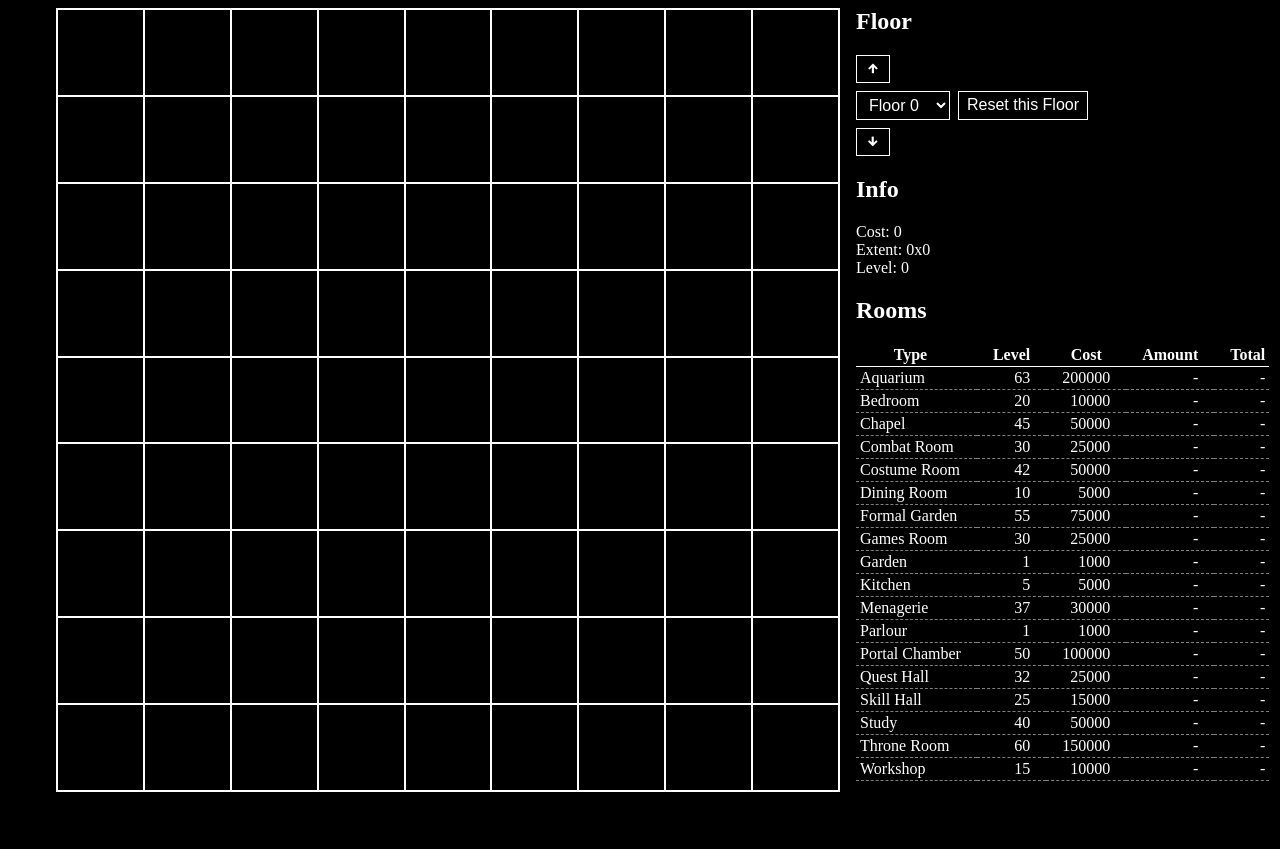
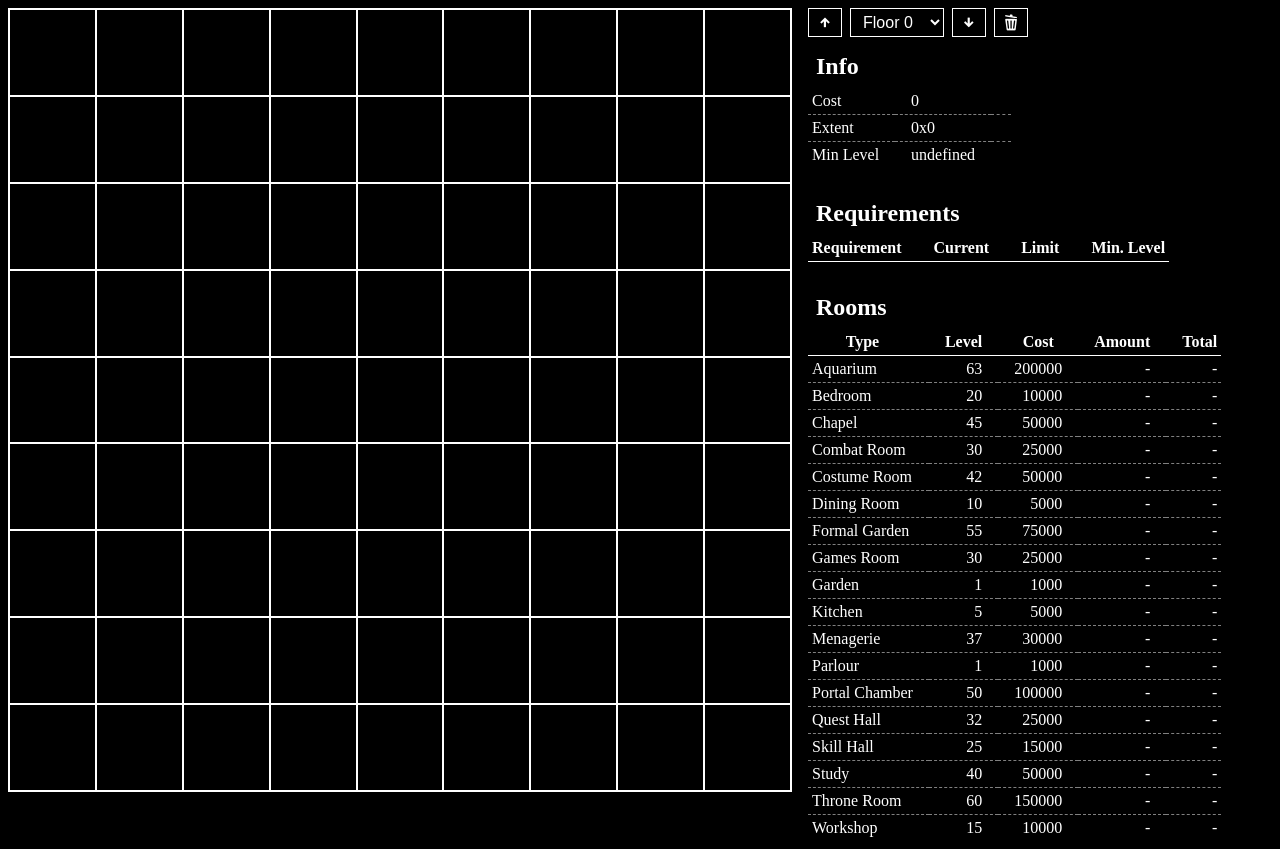
Before and after one commit to Valandur/rs-house-planner, a SvelteKit app: page / in a window 1280 px wide. Before the commit the page ends 800 px from the top, so only its background shows below. Built offline with nearby package versions, Linux system fonts and the light colour scheme.

Commit message:
feat: improve handling of screen sizes

```diff
--- a/src/routes/+layout.svelte
+++ b/src/routes/+layout.svelte
@@ -1,4 +1,6 @@
-<slot />
+<div class="container">
+	<slot />
+</div>
 
 <style lang="scss">
 	:global(html),
@@ -7,12 +9,23 @@
 		padding: 0;
 		background-color: black;
 		color: white;
-		width: 100vw;
-		height: 100vh;
-		display: flex;
-		flex-direction: row;
-		align-items: stretch;
 		font-size: 16px;
+	}
+
+	:global(h1),
+	:global(h2),
+	:global(h3),
+	:global(h4) {
+		margin: 0;
+		margin-bottom: 8px;
+		margin-left: 8px;
+		padding: 0;
+	}
+
+	:global(h2:not(:first-child)),
+	:global(h3:not(:first-child)),
+	:global(h4:not(:first-child)) {
+		margin-top: 32px;
 	}
 
 	:global(button) {
@@ -37,4 +50,23 @@
 		padding: 4px 8px;
 		font-size: 1rem;
 	}
+
+	.container {
+		display: flex;
+		flex-wrap: wrap;
+		overflow: auto;
+	}
+
+	@media (orientation: portrait) {
+		.container {
+			flex-direction: column;
+		}
+	}
+
+	@media (orientation: landscape) {
+		.container {
+			flex-direction: row;
+			align-items: flex-start;
+		}
+	}
 </style>
--- a/src/routes/+page.svelte
+++ b/src/routes/+page.svelte
@@ -18,8 +18,6 @@
 	$: extendedPlots = getExtendedPlots(plots);
 	$: extendedPlot = extendedPlots[floorIndex] || [];
 	$: stats = getStats(extendedPlots);
-
-	let showLevelDetails = false;
 
 	onMount(() => {
 		plots = parseUrl($page.url.searchParams);
@@ -58,7 +56,6 @@
 	};
 </script>
 
-<div class="container">
 <div class="map">
 	<div class="grid">
 		{#each extendedPlot as row, y}
@@ -131,53 +128,69 @@
 		{/if}
 	</div>
 </div>
-</div>
 
 <div
-	class="stats"
+	class="sidebar"
 	on:click={() => setSelected(null, null)}
 	on:keypress={() => setSelected(null, null)}
 >
-	<h2>Floor</h2>
-	<div>
-		<div style="margin-bottom: 8px">
-			<button disabled={floor >= MAX_FLOOR} on:click={() => floorIndex++}>
+	<div class="floor-controls">
+		<button disabled={floor >= MAX_FLOOR} on:click|stopPropagation={() => floorIndex++}>
 			<i class="icofont-arrow-up" />
 		</button>
-		</div>
-		<div style="display: flex; flex-direction: row; margin-bottom: 8px">
-			<select style="margin-right: 8px" bind:value={floorIndex}>
+		<select bind:value={floorIndex}>
 			{#each FLOORS as label, floor}
 				<option value={floor}>Floor {label}</option>
 			{/each}
 		</select>
-			<button on:click={() => reset()}>Reset this Floor</button>
-		</div>
-		<div>
-			<button disabled={floor <= MIN_FLOOR} on:click={() => floorIndex--}>
+		<button disabled={floor <= MIN_FLOOR} on:click|stopPropagation={() => floorIndex--}>
 			<i class="icofont-arrow-down" />
 		</button>
-		</div>
+		<button on:click={() => reset()}>
+			<i class="icofont-ui-delete" />
+		</button>
 	</div>
 
-	<h2>Info</h2>
+	<div class="stats">
+		{#if stats.errors.length > 0}
+			<h2>Errors</h2>
+
+			<div class="row">
 				<div class="alerts">
 					{#each stats.errors as error}
 						<div class="alert error">{error}</div>
 					{/each}
 				</div>
-	<div>Cost: {stats.totalPrice}</div>
-	<div>Extent: {stats.extent[0]}x{stats.extent[1]}</div>
-	<div>
-		Level: {stats.levelRequirements[0]?.level || 0}
-		{#if stats.levelRequirements.length > 0}
-			<button class="small" on:click={() => (showLevelDetails = !showLevelDetails)}>
-				<i class="icofont-info-circle" />
-			</button>
+			</div>
 		{/if}
+
+		<h2>Info</h2>
+
+		<div class="row">
+			<table>
+				<tbody>
+					<tr>
+						<td>Cost</td>
+						<td>{stats.totalPrice}</td>
+						<td />
+					</tr>
+					<tr>
+						<td>Extent</td>
+						<td>{stats.extent[0]}x{stats.extent[1]}</td>
+						<td />
+					</tr>
+					<tr>
+						<td>Min Level</td>
+						<td>{stats.levelRequirements[0]?.level}</td>
+						<td />
+					</tr>
+				</tbody>
+			</table>
 		</div>
-	{#if showLevelDetails && stats.levelRequirements.length > 0}
-		<div>
+
+		<h2>Requirements</h2>
+
+		<div class="row">
 			<table>
 				<thead>
 					<tr>
@@ -199,9 +212,9 @@
 				</tbody>
 			</table>
 		</div>
-	{/if}
 
 		<h2>Rooms</h2>
+		<div class="row">
 			<table>
 				<thead>
 					<tr>
@@ -225,35 +238,41 @@
 				</tbody>
 			</table>
 		</div>
+	</div>
+</div>
 
 <style lang="scss">
 	$marker-offset: 12px; // distance from the cell border
 	$door-thickness: 6px;
 	$door-size: 30%; // percentage of the cell size (width/height)
 
-	.container {
-		flex: 2;
-		display: flex;
-		padding: 8px;
-		flex-direction: column;
-		align-items: flex-end;
-	}
-
 	.map {
-		width: calc(min(99vh, 100%) - 8px);
-		padding-bottom: calc(min(99vh, 100%) - 8px);
+		flex-shrink: 0;
 		position: relative;
+		width: min(100%, 100vh);
+		padding-bottom: min(100%, 100vh);
 	}
 
 	.grid {
-		width: 100%;
-		height: 100%;
-		align-self: center;
 		display: flex;
 		flex-direction: column;
 		box-sizing: border-box;
 		border: 1px solid white;
 		position: absolute;
+		top: 8px;
+		left: 8px;
+		right: 8px;
+		bottom: 8px;
+	}
+
+	.floor-controls {
+		display: flex;
+		flex-direction: row;
+		margin-bottom: 16px;
+
+		> *:not(:last-child) {
+			margin-right: 8px;
+		}
 	}
 
 	.popup {
@@ -407,22 +426,25 @@
 		}
 	}
 
+	.sidebar {
+		flex-grow: 1;
+		padding: 8px;
+	}
+
 	.stats {
-		flex: 1;
-		padding: 8px;
-
-		h2:first-child {
-			margin-top: 0;
-		}
+		display: flex;
+		flex-direction: column;
 
 		table {
 			border-collapse: collapse;
 			border-spacing: 0;
+			color: white;
 		}
 
 		th,
 		td {
-			padding: 2px 16px;
+			padding: 4px 16px;
+			white-space: nowrap;
 		}
 
 		th {
@@ -436,9 +458,11 @@
 			}
 		}
 
+		tr:not(:last-child) > td {
+			border-bottom: 1px dashed gray;
+		}
+
 		td {
-			border-bottom: 1px dashed gray;
-
 			&:first-child {
 				padding-left: 4px;
 			}
```
Lines whose indentation alone changed are shown as unchanged.
